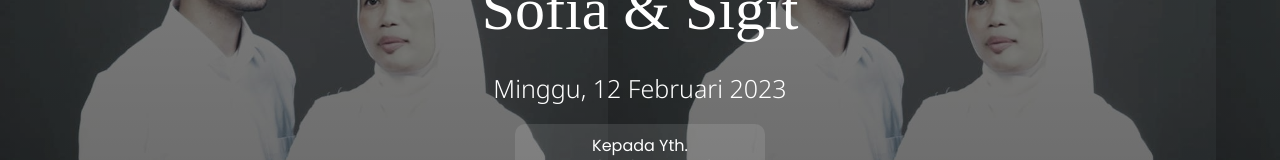
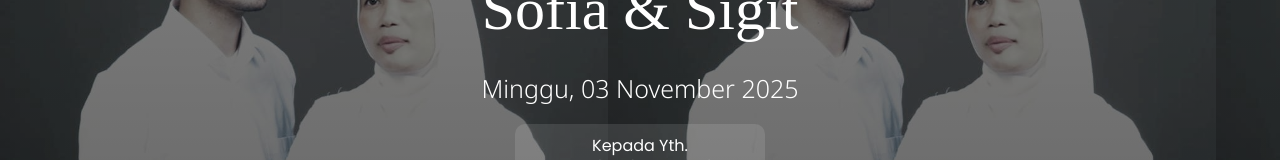
Before and after one commit to dediirawan201/undangan, a React (Create React App) app: page / in a window 1280 px wide. Shown: the part 254-414 px from the top of the page. Built offline with nearby package versions, Linux system fonts and the light colour scheme; no server answers; a web font is replaced by a local one.

Commit message:
Update index.js

```diff
--- a/src/components/organisms/popupTamu/index.js
+++ b/src/components/organisms/popupTamu/index.js
@@ -41,7 +41,7 @@ const PopupTamu = ({play,audioRef,setRelatif}) => {
     <div className={`thumb`} style={{opacity:open, top:top}}>
             <p className="undang">Undangan Pernikahan</p>
             <p className="pengantin">Sofia & Sigit</p>
-            <p className="tanggal">Minggu, 12 Februari 2023</p>
+            <p className="tanggal">Minggu, 03 November 2025</p>
             <div className="tamu">
                 <p>Kepada Yth. <br/>
                     Bpk/Ibu/Saudara/i</p>
```
